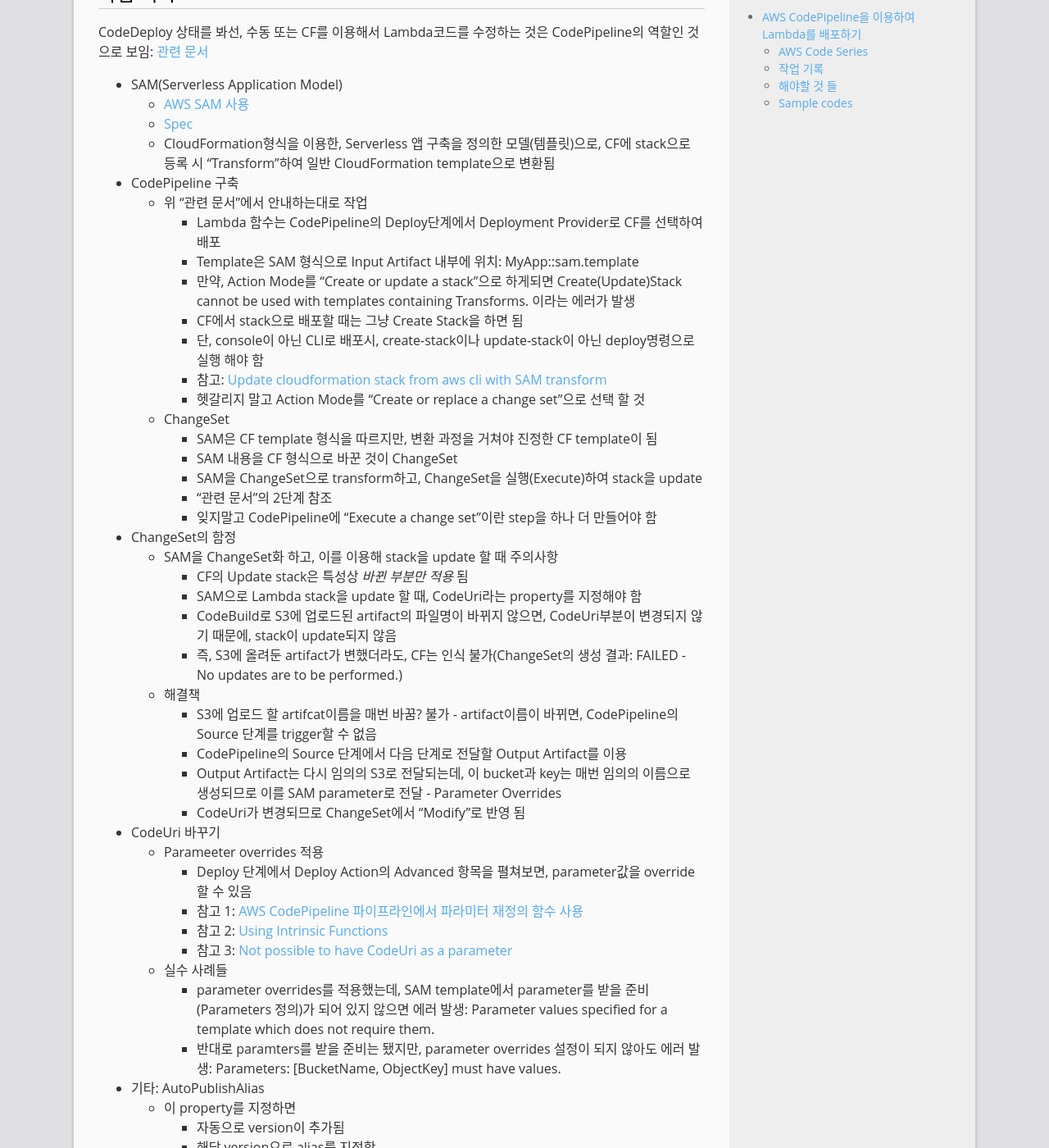
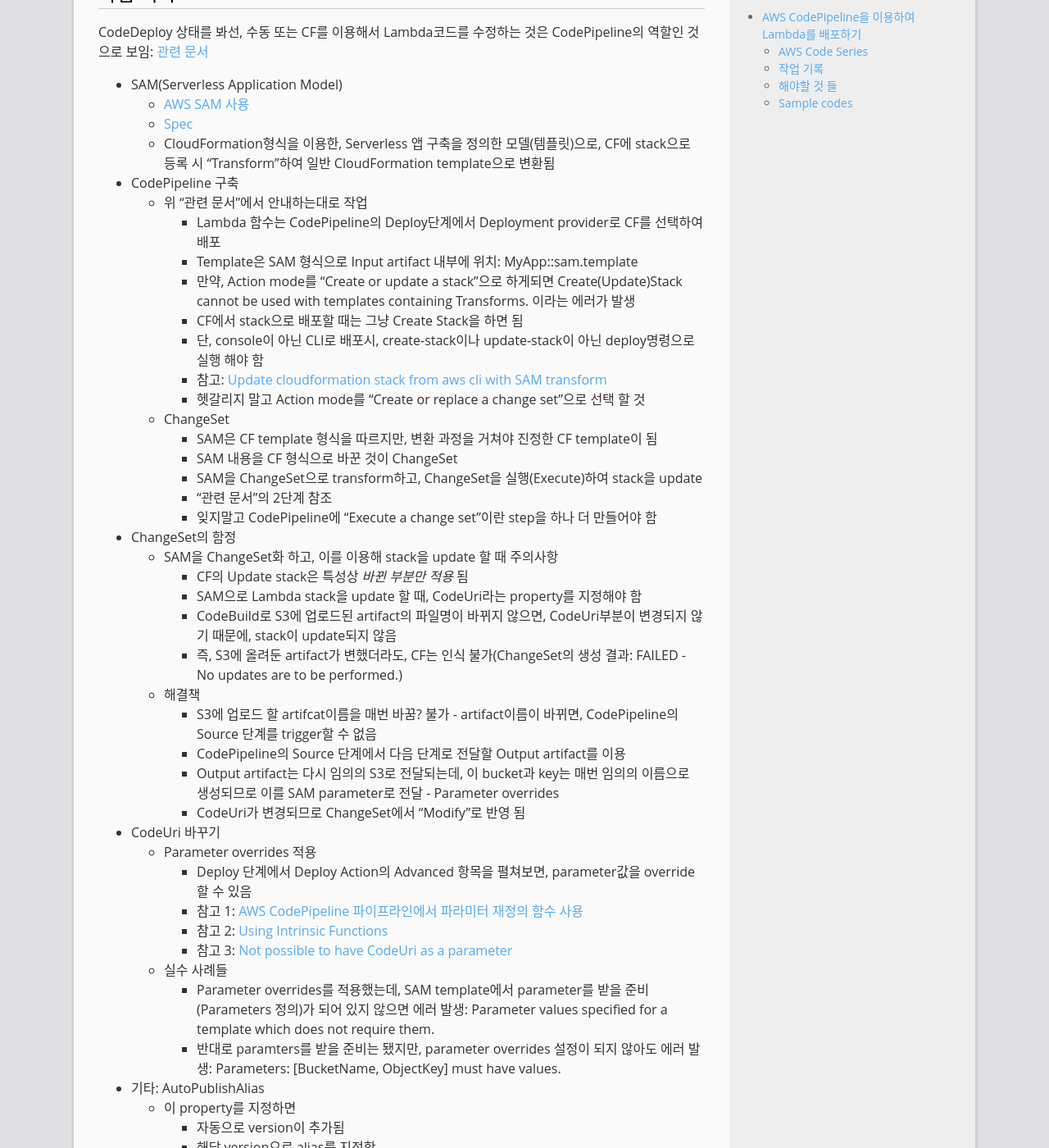
Before and after one commit to mystria/mystria.github.io, a Jekyll site: the page built from _posts/2018-04-30-aws-codepipeline-lambda-deploy.md, in a window 1280 px wide and 1400 px high, scrolled down 1761 px. Shown: the whole window at 82% size. Built offline with Jekyll 4.4.1, drawn with Linux system fonts in a browser that asks for light colours; comment, search, counter and statistics services are not loaded; some of the changed text lies outside the part shown.

Commit message:
Minor update - capital - TemplateConfiguration

```diff
--- a/_posts/2018-04-30-aws-codepipeline-lambda-deploy.md
+++ b/_posts/2018-04-30-aws-codepipeline-lambda-deploy.md
@@ -24,14 +24,14 @@
       - 빌드된 artifact는 S3에 업로드
     + CodePipeline 내부에서 Build 단계로 존재 할 수 있음
       - GHE가 아니라면(일반 GitHub, CodeCommit 등) CodePipeline의 Source 단계를 통해 소스코드를 불러와 Build 단계에서 BuildSpec에 정의된 대로 빌드
-      - 빌드된 artifact는 Output Artifact로 S3에 업로드되어 다음 단계의 Input Artifact로 전달 가능
+      - 빌드된 artifact는 Output artifact로 S3에 업로드되어 다음 단계의 Input artifact로 전달 가능
 
   * AWS CodePipeline
     + [AWS CodePipeline이란?](https://docs.aws.amazon.com/ko_kr/codepipeline/latest/userguide/welcome.html)
     + Source 단계에서 S3의 CloudWatch로 부터 update를 기다림
       - S3 외에 GitHub, CodeCommit도 가능
       - 그러나 GHE에서 가져와야 하므로, CodeBuild에서 S3로 artifact 업로드
-    + S3 변경 시 해당 패키지 파일을 가져와 Output Artifact로 등록
+    + S3 변경 시 해당 패키지 파일을 가져와 Output artifact로 등록
     + 이미 CodeBuild에서 build 되었기 때문에 Build 단계는 건너뜀(No Build)
       - 보통은 여기서 CodeBuild를 수행하게 되어있음(Jenkins 등)
       - 이 artifact를 CodeDeploy나 CloudFormation으로 배포해야 함
@@ -63,13 +63,13 @@
 
   * CodePipeline 구축
     + 위 "관련 문서"에서 안내하는대로 작업
-      - Lambda 함수는 CodePipeline의 Deploy단계에서 Deployment Provider로 CF를 선택하여 배포
-      - Template은 SAM 형식으로 Input Artifact 내부에 위치: MyApp::sam.template
-      - 만약, Action Mode를 "Create or update a stack"으로 하게되면 Create(Update)Stack cannot be used with templates containing Transforms. 이라는 에러가 발생
+      - Lambda 함수는 CodePipeline의 Deploy단계에서 Deployment provider로 CF를 선택하여 배포
+      - Template은 SAM 형식으로 Input artifact 내부에 위치: MyApp::sam.template
+      - 만약, Action mode를 "Create or update a stack"으로 하게되면 Create(Update)Stack cannot be used with templates containing Transforms. 이라는 에러가 발생
       - CF에서 stack으로 배포할 때는 그냥 Create Stack을 하면 됨
       - 단, console이 아닌 CLI로 배포시, create-stack이나 update-stack이 아닌 deploy명령으로 실행 해야 함
       - 참고: [Update cloudformation stack from aws cli with SAM transform](https://stackoverflow.com/a/41490589/8350542)
-      - 헷갈리지 말고 Action Mode를 "Create or replace a change set"으로 선택 할 것
+      - 헷갈리지 말고 Action mode를 "Create or replace a change set"으로 선택 할 것
     + ChangeSet
       - SAM은 CF template 형식을 따르지만, 변환 과정을 거쳐야 진정한 CF template이 됨
       - SAM 내용을 CF 형식으로 바꾼 것이 ChangeSet
@@ -84,18 +84,18 @@
       - 즉, S3에 올려둔 artifact가 변했더라도, CF는 인식 불가(ChangeSet의 생성 결과:  FAILED - No updates are to be performed.)
     + 해결책
       - S3에 업로드 할 artifcat이름을 매번 바꿈? 불가 - artifact이름이 바뀌면, CodePipeline의 Source 단계를 trigger할 수 없음
-      - CodePipeline의 Source 단계에서 다음 단계로 전달할 Output Artifact를 이용
-      - Output Artifact는 다시 임의의 S3로 전달되는데, 이 bucket과 key는 매번 임의의 이름으로 생성되므로 이를 SAM parameter로 전달 - Parameter Overrides
+      - CodePipeline의 Source 단계에서 다음 단계로 전달할 Output artifact를 이용
+      - Output artifact는 다시 임의의 S3로 전달되는데, 이 bucket과 key는 매번 임의의 이름으로 생성되므로 이를 SAM parameter로 전달 - Parameter overrides
       - CodeUri가 변경되므로 ChangeSet에서 "Modify"로 반영 됨
 
   * CodeUri 바꾸기
-    + Parameeter overrides 적용
+    + Parameter overrides 적용
       - Deploy 단계에서 Deploy Action의 Advanced 항목을 펼쳐보면, parameter값을 override 할 수 있음
       - 참고 1: [AWS CodePipeline 파이프라인에서 파라미터 재정의 함수 사용](https://docs.aws.amazon.com/ko_kr/AWSCloudFormation/latest/UserGuide/continuous-delivery-codepipeline-parameter-override-functions.html)
       - 참고 2: [Using Intrinsic Functions](https://github.com/awslabs/serverless-application-model/blob/master/HOWTO.md#using-intrinsic-functions)
       - 참고 3: [Not possible to have CodeUri as a parameter](https://github.com/awslabs/serverless-application-model/issues/61)
     + 실수 사례들
-      - parameter overrides를 적용했는데, SAM template에서 parameter를 받을 준비(Parameters 정의)가 되어 있지 않으면 에러 발생: Parameter values specified for a template which does not require them.
+      - Parameter overrides를 적용했는데, SAM template에서 parameter를 받을 준비(Parameters 정의)가 되어 있지 않으면 에러 발생: Parameter values specified for a template which does not require them.
       - 반대로 paramters를 받을 준비는 됐지만, parameter overrides 설정이 되지 않아도 에러 발생: Parameters: [BucketName, ObjectKey] must have values.
 
   * 기타: AutoPublishAlias
@@ -110,7 +110,7 @@
 
 ## 해야할 것 들
   * CodeDeploy로 production 배포
-    + 위 작업들로 Lambda 함수를 새로 생성하고 Alias까지 부여함
+    + 위 작업들로 Lambda 함수를 새로 생성하고 alias까지 부여함
     + 운영에 배포해야 할 Lambda 함수는 배포 모델을 적용하는 것이 필요
       - CodeDeploy의 Application/Deployment Group을 이용하여 배포 모델 적용
       - Production에 mapping된 alias를 CodeDeploy로 치환
```
Also changed, not shown: other parts of _posts/2018-04-30-aws-codepipeline-lambda-deploy.md (+2 -1 lines).
